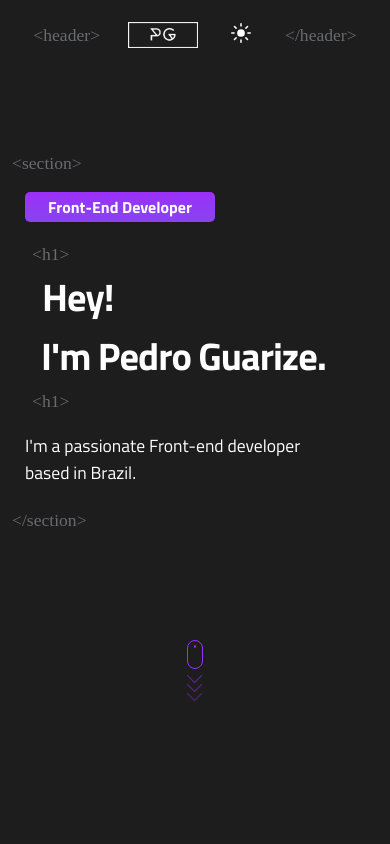
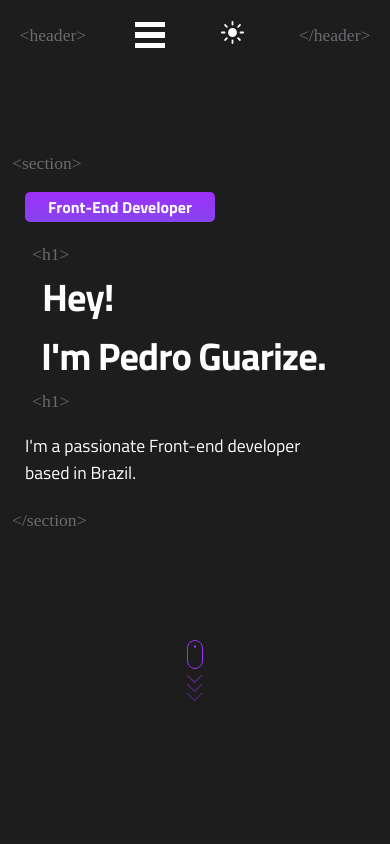
Before and after one commit to guarize/guarize-web-portfolio, a React (Create React App) app: page / in a window 390 px wide. Shown: the top 844 px of the page. Built offline with nearby package versions, Linux system fonts and the light colour scheme; a web font is replaced by a local one.

Commit message:
[feat] - hamburger menu

```diff
--- a/package.json
+++ b/package.json
@@ -8,6 +8,7 @@
     "@testing-library/user-event": "^13.5.0",
     "prop-types": "^15.8.0",
     "react": "^17.0.2",
+    "react-burger-menu": "^3.0.6",
     "react-dom": "^17.0.2",
     "react-icons": "^4.3.1",
     "react-scripts": "5.0.0",
--- a/src/components/Header.jsx
+++ b/src/components/Header.jsx
@@ -1,9 +1,9 @@
 import React, { useContext } from 'react';
-import { BsGithub, BsLinkedin } from 'react-icons/bs';
 import LightDarkButton from './LightDarkButton';
 import headerLogo from '../assets/images/pg-logo.png';
 import PortfolioContext from '../context/PortfolioContext';
 import '../styles/Header.css';
+import NavBar from './NavBar';
 
 export default function Header() {
   const { darkMode } = useContext(PortfolioContext);
@@ -15,28 +15,7 @@ export default function Header() {
       <section className="header-container">
         <span className="html-tag">{'<header>'}</span>
         <img src={headerLogo} alt="pg logo" className="header-logo" />
-        <section className="header-navbar">
-          <section className="header-menu">
-            <a href="#toolbox">About</a>
-            <a href="#toolbox">Skills</a>
-            <a href="#projects">Projects</a>
-            <a href="#toolbox">Contacts</a>
-          </section>
-          <section className="header-socials">
-            <a href="https://github.com/guarize" target="_blank" rel="noreferrer">
-              <BsGithub />
-              <span>Github</span>
-            </a>
-            <a
-              href="https://www.linkedin.com/in/pedroguarize/"
-              target="_blank"
-              rel="noreferrer"
-            >
-              <BsLinkedin />
-              <span>LinkedIn</span>
-            </a>
-          </section>
-        </section>
+        <NavBar />
         <LightDarkButton />
         <span className="html-tag">{'</header>'}</span>
       </section>
--- /dev/null
+++ b/src/components/NavBar.jsx
@@ -0,0 +1,42 @@
+import React from 'react';
+import { BsGithub, BsLinkedin } from 'react-icons/bs';
+import { stack as Menu } from 'react-burger-menu';
+import useWindowDimensions from '../services/WindowDimensions';
+import burgerStyles from '../services/BurgerStyles';
+
+export default function NavBar() {
+  const { screenWidth } = useWindowDimensions();
+
+  const navItems = () => (
+    <section className="header-navbar">
+      <section className="header-menu">
+        <a href="#toolbox">About</a>
+        <a href="#toolbox">Skills</a>
+        <a href="#projects">Projects</a>
+        <a href="#toolbox">Contacts</a>
+      </section>
+      <section className="header-socials">
+        <a href="https://github.com/guarize" target="_blank" rel="noreferrer">
+          <BsGithub />
+          <span>Github</span>
+        </a>
+        <a
+          href="https://www.linkedin.com/in/pedroguarize/"
+          target="_blank"
+          rel="noreferrer"
+        >
+          <BsLinkedin />
+          <span>LinkedIn</span>
+        </a>
+      </section>
+    </section>
+  );
+
+  return screenWidth <= 1015 ? (
+    <Menu right styles={burgerStyles}>
+      {navItems()}
+    </Menu>
+  ) : (
+    navItems()
+  );
+}
--- /dev/null
+++ b/src/services/BurgerStyles.js
@@ -0,0 +1,43 @@
+export default {
+  bmBurgerButton: {
+    position: 'relative',
+    width: '30px',
+    height: '26px',
+    top: '0px',
+  },
+  bmBurgerBars: {
+    background: '#fefefe',
+  },
+  bmBurgerBarsHover: {
+    background: '#a90000',
+  },
+  bmCrossButton: {
+    height: '24px',
+    width: '24px',
+  },
+  bmCross: {
+    background: '#bdc3c7',
+  },
+  bmMenuWrap: {
+    position: 'fixed',
+    height: '100%',
+  },
+  bmMenu: {
+    background: '#373a47',
+    padding: '2.5em 1.5em 0',
+    fontSize: '1.15em',
+  },
+  bmMorphShape: {
+    fill: '#373a47',
+  },
+  bmItemList: {
+    color: '#b8b7ad',
+    padding: '0.8em',
+  },
+  bmItem: {
+    display: 'inline-block',
+  },
+  bmOverlay: {
+    background: 'rgba(0, 0, 0, 0.3)',
+  },
+};
--- /dev/null
+++ b/src/services/WindowDimensions.js
@@ -0,0 +1,25 @@
+import { useState, useEffect } from 'react';
+
+function getWindowDimensions() {
+  const { innerWidth: screenWidth } = window;
+  return {
+    screenWidth,
+  };
+}
+
+export default function useWindowDimensions() {
+  const [windowDimensions, setWindowDimensions] = useState(
+    getWindowDimensions(),
+  );
+
+  useEffect(() => {
+    function handleResize() {
+      setWindowDimensions(getWindowDimensions());
+    }
+
+    window.addEventListener('resize', handleResize);
+    return () => window.removeEventListener('resize', handleResize);
+  }, []);
+
+  return windowDimensions;
+}
--- a/src/styles/Header.css
+++ b/src/styles/Header.css
@@ -103,17 +103,42 @@
 }
 
 @media only screen and (max-width: 1050px) {
-  .header-navbar {
-    display: none;
+  .header-logo {
+    width: 90px;
   }
 
-  .header-logo {
-    width: 90px;
+  .header-menu {
+    flex-direction: column;
+    align-items: flex-start;
+    margin-bottom: 50px;
+    width: 100%;
+  }
+
+  .header-menu a, .header-socials a {
+    font-size: 1.2rem;
+    margin: 0 0 15px 0;
+  }
+
+  .header-socials {
+    flex-direction: column;
+    align-items: flex-start;
+    width: 100%;
   }
 }
 
 @media only screen and (max-width: 481px) {
+  .header-container {
+    display: flex;
+    justify-content: space-between;
+    align-items: center;
+    width: 90%;
+  }
+
+  .header-container span {
+    margin: 0;
+  }
+
   .header-logo {
-    width: 70px;
+    display: none;
   }
 }
--- a/src/styles/LightDarkMode.css
+++ b/src/styles/LightDarkMode.css
@@ -10,6 +10,6 @@
 
 @media only screen and (max-width: 481px) {
   .light-mode-container button img {
-    width: 20px;
+    width: 23px;
   }
 }
```
Also changed, not shown: 1 other file (tests, documents, lock files or other folders).
